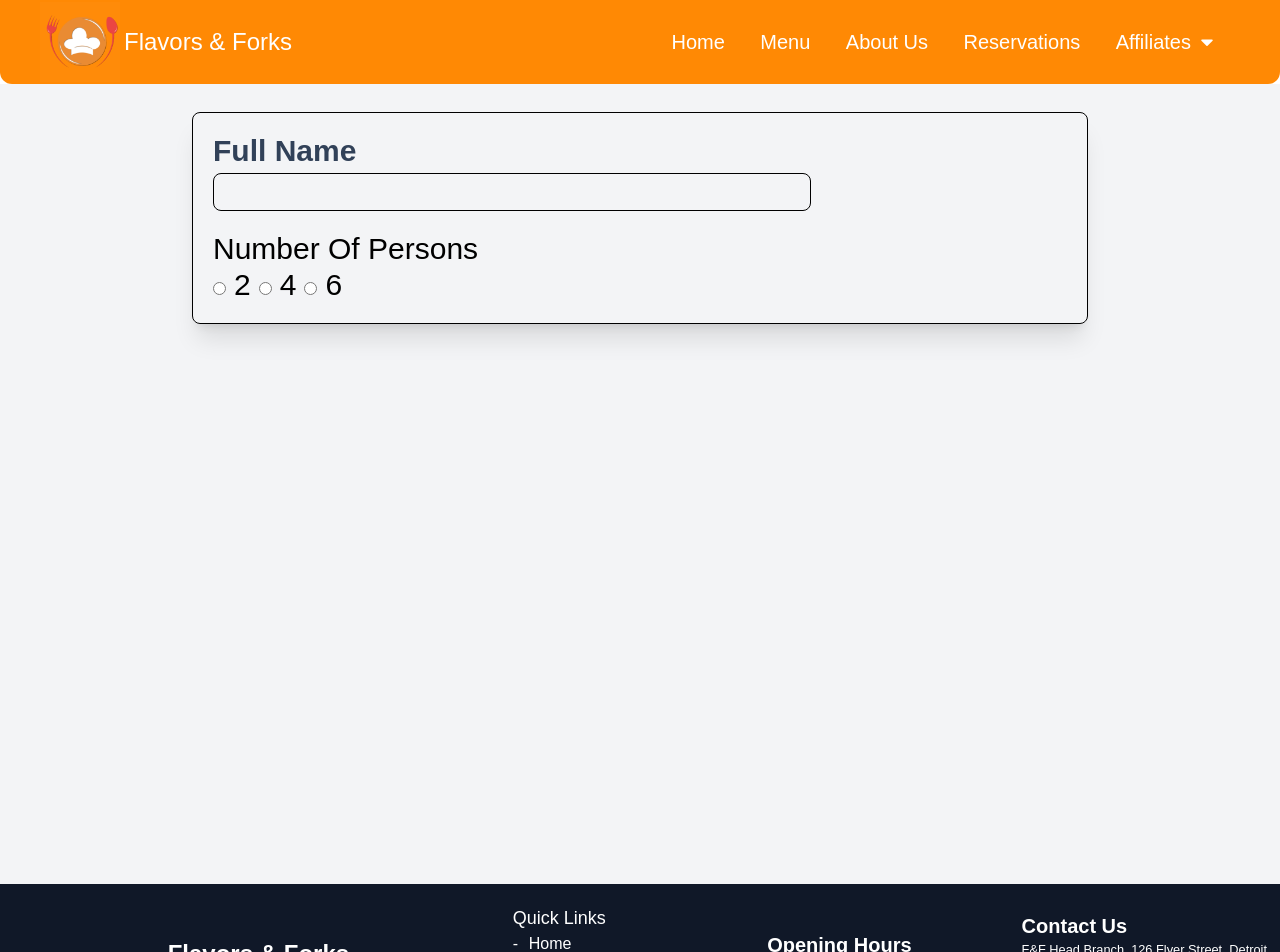
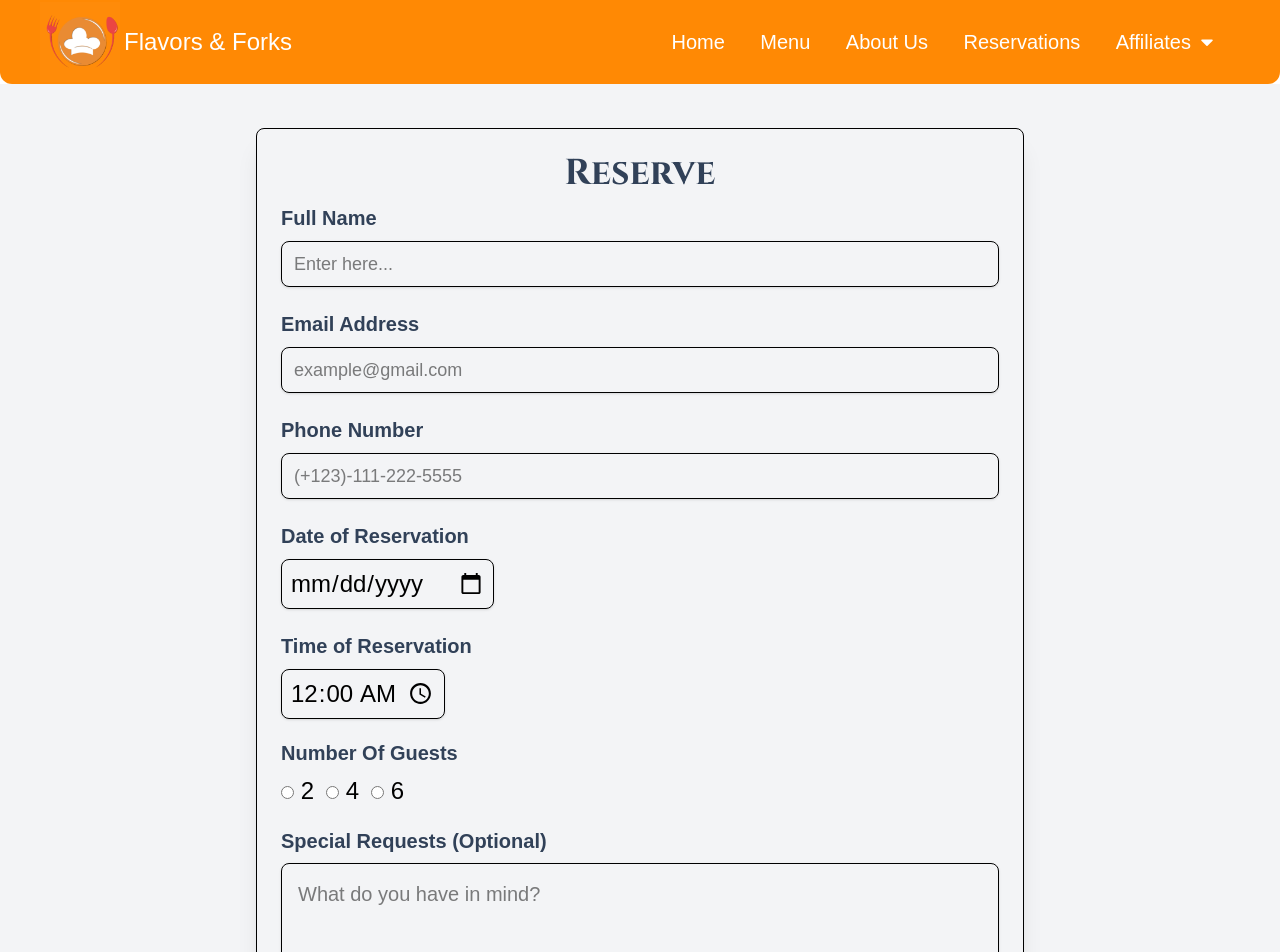
Before and after one commit to ISyncPlus/flavorsandforks, a React (Vite) app: page /reservations in a window 1280 px wide. Shown: the top 952 px of the page. Built offline with nearby package versions, Linux system fonts and the light colour scheme; a web font is replaced by a local one.

Commit message:
Completed Reservations

```diff
--- a/src/components/Reservations.jsx
+++ b/src/components/Reservations.jsx
@@ -1,30 +1,87 @@
 import React from 'react'
+import { useState } from 'react';
 
 const Reservations = () => {
+    const [time, setTime] = useState('00:00');
+    const changeTime = (e) =>{
+        setTime(e.target.value)
+
+    }
   return (
-    <div className="p-3">
-        <section className="max-w-4xl mx-auto bg-slate my-auto">
-            <div className="border-1 rounded-lg shadow-xl mt-4 p-5 text-3xl">
+    <div className="p-7">
+        <section className="max-w-3xl mx-auto bg-slate my-auto">
+            <div className="border-1 rounded-lg shadow-xl mt-4 p-6 text-4xl">
+
                 <form action="#" method="post">
-                    <label htmlFor="Name" className="text-lg sm:text-3xl font-bold text-slate-700">Full Name
-                    </label>
-                    <input type="text" name="Name" id="name" className="block border-1 rounded-lg w-[70%]
-                    mt-1 mb-5
-                    "/>
+                    <h2 className='text-center text-slate-700 font-cinzel font-bold'>Reserve</h2>
 
-                    <label htmlFor="NumberOfPersons">Number Of Persons
-                        <div className="block">
-                        <input type="radio" name="NumberofPersons" id="persons" className='mr-2 '/>
-                        2
-                        <input type="radio" name="NumberofPersons" id="persons" className='mr-2 ml-2'/>
-                        4
-                        <input type="radio" name="NumberofPersons" id="persons" className='mr-2 ml-2'/>
-                        6
-                        </div>
-
+                    {/* Name */}
+                    <div>
+                    <label htmlFor="Name" className="text-lg sm:text-xl font-bold text-slate-700">Full Name
                     </label>
 
+                    <input type="text" name="Name" id="name" placeholder='Enter here...' className="block border-1 rounded-lg mt-2 py-2 px-3 text-lg w-full shadow-sm
+                    "/>
+                    </div>
+
+
+                    <div className='mt-3'>
+                        <label htmlFor="email" className='text-lg sm:text-xl font-bold text-slate-700'>Email Address</label>
+                        <input type="email" placeholder='example@gmail.com' className='block border-1 rounded-lg w-full py-2 px-3 text-lg mt-2 shadow-sm' required/>
+                    </div>
+
+                    <div className='mt-3'>
+                        <label htmlFor="phone" className='text-lg sm:text-xl font-bold text-slate-700'>Phone Number</label>
+                        <input type="tel" name="phone" placeholder='(+123)-111-222-5555' className='block border-1 rounded-lg w-full py-2 px-3 text-lg mt-2 shadow-sm'/>
+                    </div>
+
+                    {/* Date */}
+                    <div className='mt-3'>
+                    <label htmlFor="phone" className='text-lg sm:text-xl font-bold text-slate-700'>Date of Reservation</label>
+                    <input type="date" name="date" id="date" required className='block text-xl sm:text-2xl border rounded-lg p-2 mt-2 shadow-sm' />
+                    </div>
+
+                    {/* Time */}
+                    <div className='mt-3'>
+                    <label htmlFor="time" className='text-lg sm:text-xl font-bold text-slate-700'>Time of Reservation</label>
+                    <input type="time" name="time" value={time} id="timeInput" onChange={changeTime}  required className='block text-xl sm:text-2xl border rounded-lg p-2 mt-2 shadow-sm' />
+                    </div>
+
+                    {/* Number of Persons */}
+                    <div>
+                        <label htmlFor="number" className="text-lg sm:text-xl text-slate-700 font-bold block mt-5 mb-2">Number Of Guests
+                        </label>
+
+                        <section className='text-xl sm:text-2xl'>
+
+                            <label className="inline mt-3">
+                            <input type="radio" name="number" value="2" required/> 2
+                            </label>
+
+                            <label className="inline mt-3 ml-3">
+                            <input type="radio" name="number" value="2"/> 4
+                            </label>
+
+                            <label className="inline mt-3 ml-3">
+                            <input type="radio" name="number" value="2"/> 6
+                            </label>
+                        </section>
+                    </div>
+
+                    {/* Special Requests */}
+                    <div>
+                        <label htmlFor="request" className="text-lg sm:text-xl text-slate-700 font-bold block mt-5 mb-2">Special Requests (Optional)</label>
+
+                        <section className='text-xl sm:text-2xl'>
+                            <textarea name="request" id="requestInput" rows="4" placeholder="What do you have in mind?" className='border rounded-lg w-full p-4 text-lg sm:text-xl shadow-sm'></textarea>
+                        </section>
+                    </div>
+
+                    <div>
+                    <button type="submit" onSubmit={''} className='text-lg w-full mx-auto border px-3 py-2 rounded-lg shadow-lg bg-amber-500 text-white border-transparent mt-3 cursor-pointer hover:bg-amber-600 '>Submit</button>
+                    </div>
                 </form>
+
             </div>
 
         </section>
```
